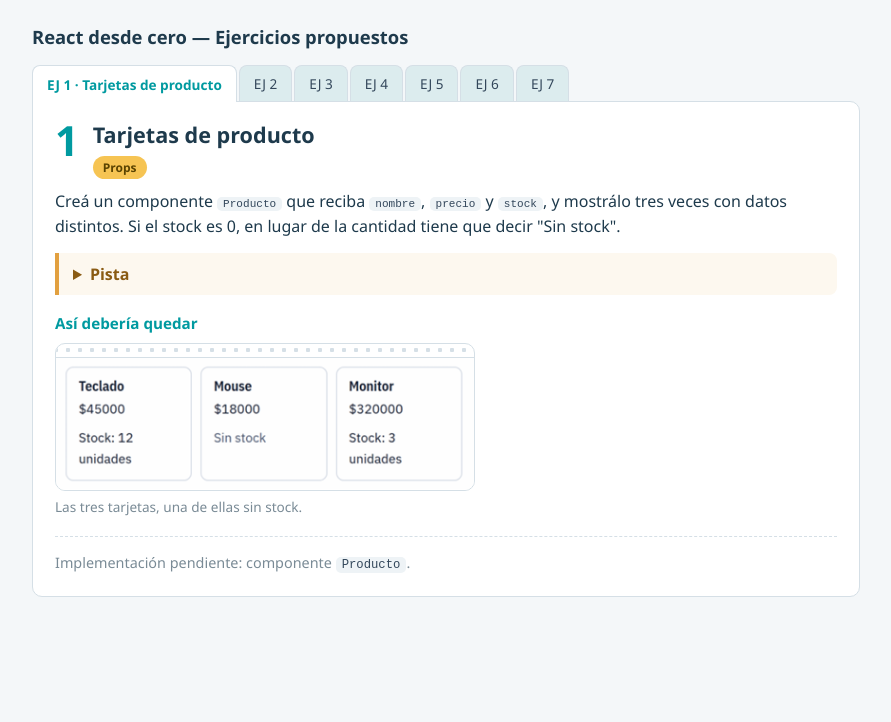
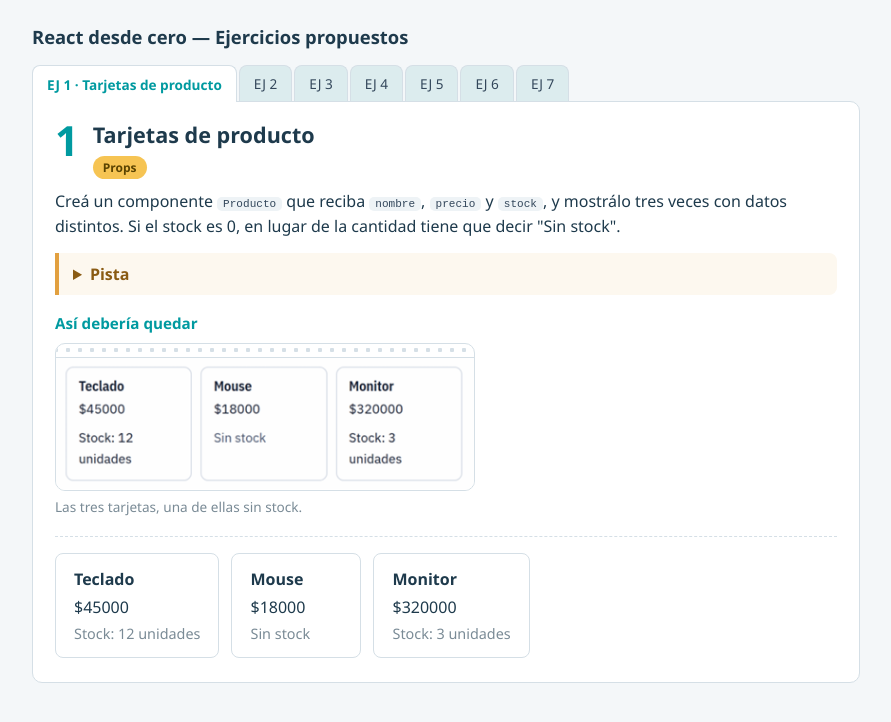
Before and after one commit to Alanv3514/progiv-frontend-ejercicios-react, a React (Vite) app: page / in a window 1280 px wide. Shown: the top 722 px of the page, without its empty margins (194-1085 px from the left). Built offline with nearby package versions, Linux system fonts and the light colour scheme.

Commit message:
feat(ej1): tarjetas de producto con props

```diff
--- a/src/data/exercises.ts
+++ b/src/data/exercises.ts
@@ -1,5 +1,5 @@
 import type { ComponentType } from 'react';
-import TarjetasDeProducto from '../exercises/01-tarjetas-de-producto/TarjetasDeProducto';
+import TarjetasDeProductoPage from '../exercises/01-tarjetas-de-producto/TarjetasDeProductoPage';
 import ContadorConLimites from '../exercises/02-contador-con-limites/ContadorConLimites';
 import MostrarYOcultar from '../exercises/03-mostrar-y-ocultar/MostrarYOcultar';
 import ConversorDeTemperatura from '../exercises/04-conversor-de-temperatura/ConversorDeTemperatura';
@@ -38,7 +38,7 @@ export const EXERCISES: Exercise[] = [
     hint: 'Desestructurá las props en la firma: `function Producto({ nombre, precio, stock })`. Para el stock usá un ternario: `stock === 0 ? "…" : "…"`.',
     image: '/ej_01.png',
     caption: 'Las tres tarjetas, una de ellas sin stock.',
-    Component: TarjetasDeProducto,
+    Component: TarjetasDeProductoPage,
   },
   {
     id: 'contador-con-limites',
--- a/src/exercises/01-tarjetas-de-producto/TarjetasDeProducto.tsx
+++ /dev/null
@@ -1,12 +0,0 @@
-/**
- * Ejercicio 1 — Tarjetas de producto (Props).
- * TODO: componente Producto con props nombre, precio y stock,
- * renderizado tres veces con datos distintos; stock 0 => "Sin stock".
- */
-export default function TarjetasDeProducto() {
-  return (
-    <p className="exercise-pending">
-      Implementación pendiente: componente <code>Producto</code>.
-    </p>
-  );
-}
--- /dev/null
+++ b/src/exercises/01-tarjetas-de-producto/TarjetasDeProductoPage.tsx
@@ -0,0 +1,23 @@
+import { Producto } from './components/Producto';
+import './tarjetas-de-producto.css';
+
+/** Datos de ejemplo para instanciar el componente tres veces. */
+const PRODUCTOS = [
+  { nombre: 'Teclado', precio: 45000, stock: 12 },
+  { nombre: 'Mouse', precio: 18000, stock: 0 },
+  { nombre: 'Monitor', precio: 320000, stock: 3 },
+];
+
+/**
+ * Página del ejercicio 1: instancia <Producto /> tres veces con datos
+ * distintos. Solo compone; cada tarjeta se dibuja sola.
+ */
+export default function TarjetasDeProductoPage() {
+  return (
+    <section className="tarjetas-de-producto">
+      {PRODUCTOS.map(({ nombre, precio, stock }) => (
+        <Producto key={nombre} nombre={nombre} precio={precio} stock={stock} />
+      ))}
+    </section>
+  );
+}
--- /dev/null
+++ b/src/exercises/01-tarjetas-de-producto/components/Producto.tsx
@@ -0,0 +1,20 @@
+import './producto.css';
+
+export interface ProductoProps {
+  nombre: string;
+  precio: number;
+  stock: number;
+}
+
+/** Componente visual del ejercicio 1: una tarjeta de producto. */
+export function Producto({ nombre, precio, stock }: ProductoProps) {
+  return (
+    <article className="tarjeta-producto">
+      <h3 className="tarjeta-producto-nombre">{nombre}</h3>
+      <p className="tarjeta-producto-precio">${precio}</p>
+      <p className="tarjeta-producto-stock">
+        {stock === 0 ? 'Sin stock' : `Stock: ${stock} unidades`}
+      </p>
+    </article>
+  );
+}
--- /dev/null
+++ b/src/exercises/01-tarjetas-de-producto/components/producto.css
@@ -0,0 +1,23 @@
+/* Tarjeta de producto — visual del componente Producto */
+.tarjeta-producto {
+  background: #fff;
+  border: 1px solid var(--line);
+  border-radius: 8px;
+  padding: 14px 18px;
+  min-width: 130px;
+}
+
+.tarjeta-producto-nombre {
+  margin: 0 0 6px;
+  font-size: 1rem;
+}
+
+.tarjeta-producto-precio {
+  margin: 0 0 6px;
+}
+
+.tarjeta-producto-stock {
+  margin: 0;
+  color: var(--muted);
+  font-size: 0.9rem;
+}
--- /dev/null
+++ b/src/exercises/01-tarjetas-de-producto/tarjetas-de-producto.css
@@ -0,0 +1,6 @@
+/* Ejercicio 1 — tarjeta de producto (visual, sin lógica) */
+.tarjetas-de-producto {
+  display: flex;
+  flex-wrap: wrap;
+  gap: 12px;
+}
```
